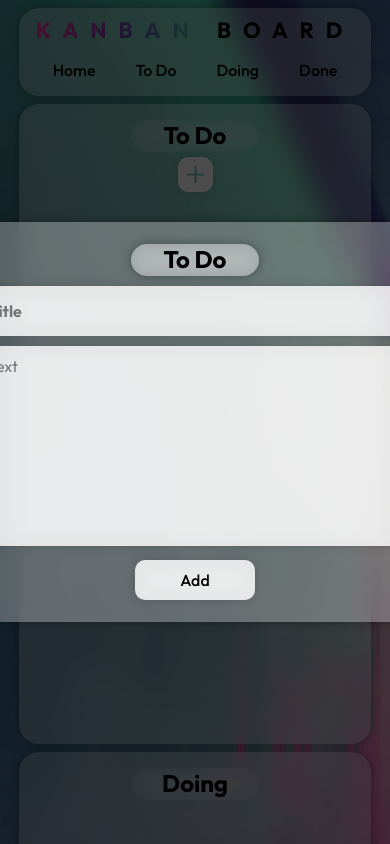
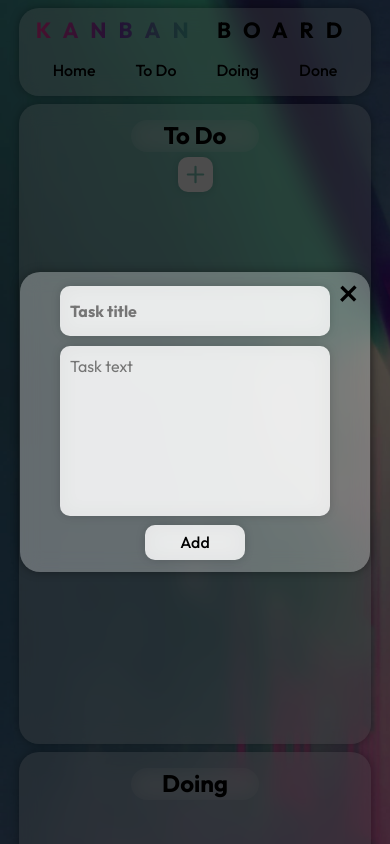
Before and after one commit to jhn322/kanban-board-react, a React (Vite) app: page / in a window 390 px wide. Both pictures are taken after a click on the element 195 px from the left and 176 px from the top of the page. Shown: the top 844 px of the page. Built offline with nearby package versions, Linux system fonts and the light colour scheme.

Commit message:
mobile optimize for modal

```diff
--- a/src/index.css
+++ b/src/index.css
@@ -339,6 +339,32 @@ li:hover {
     margin-top: 0;
     margin-bottom: 0.5rem;
   }
+
+  .modal-content {
+    width: 350px;
+    height: 300px;
+  }
+
+  .modal-title > h2 {
+    display: none;
+  }
+
+  .task-title {
+    height: 50px;
+    width: 270px;
+  }
+
+  .task-text {
+    height: 170px;
+    width: 270px;
+    margin-bottom: 0.3rem;
+  }
+
+  .modal-button {
+    width: 100px;
+    height: 35px;
+    margin-bottom: -0.1rem;
+  }
 }
 
 /* iPad Air tablet size */
```
